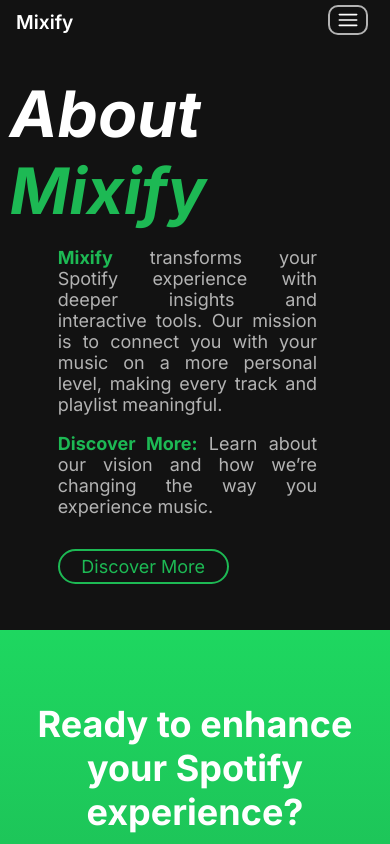
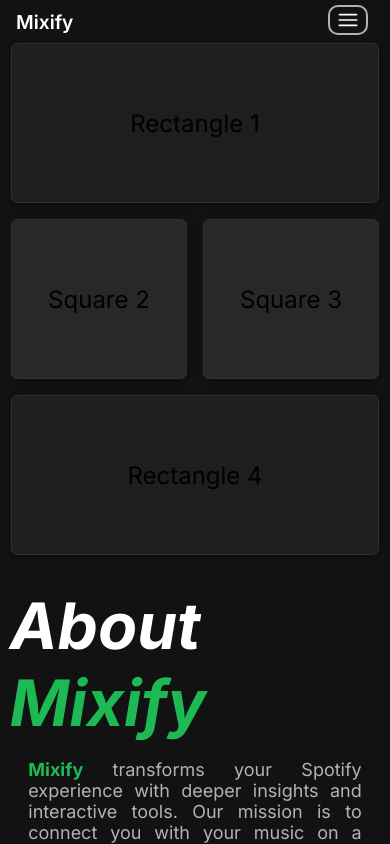
Before and after one commit to 12mihai05/Mixify, a React (Vite) app in the folder mixify/: page / in a window 390 px wide. Shown: the top 844 px of the page. Built offline with nearby package versions, Linux system fonts and the light colour scheme.

Commit message:
home -> features ish

```diff
--- a/mixify/src/App.css
+++ b/mixify/src/App.css
@@ -13,6 +13,8 @@
     --accent-color-2: #1ED760;
 
     --border-color: #333333;
+    --primary-shadow: rgba(0, 0, 0, 0.2);
+
 
     --error-color: #E22134;
     --success-color: #21E27D;
@@ -59,6 +61,7 @@
     --accent-color-2: #1ED760;
 
     --border-color: #CCCCCC;
+    --primary-shadow: rgba(0, 0, 0, 0.3);
 
     --error-color: #E22134;
     --success-color: #21E27D;
--- a/mixify/src/Navbar.jsx
+++ b/mixify/src/Navbar.jsx
@@ -42,8 +42,6 @@
             return newTheme;
         });
     };
-
-    console.log(window.innerWidth)
 
     const toggleNavbar = () => {
         const newDrawerState = !mobileDrawerOpen;
--- a/mixify/src/navbar.css
+++ b/mixify/src/navbar.css
@@ -72,13 +72,19 @@
 .theme{
     max-width: 25px;
     max-height: 25px;
+    transition: transform 0.3s ease;
 }
 
-svg path{
+.theme:active {
+    transform: scale(0.9) rotate(90deg);
+    transition: transform 0.2s cubic-bezier(0.34, 1.56, 0.64, 1);
+}
+
+.theme path{
     fill: var(--primary-text);
 }
 
-svg:hover path {
+.theme:hover path {
     fill: var(--success-color);
 }
 
@@ -187,13 +193,4 @@
         fill: var(--primary-text);
     }
 
-    .theme{
-        transition: transform 0.3s ease;
-    }
-
-    .theme:active {
-        transform: scale(0.9) rotate(90deg);
-        transition: transform 0.2s cubic-bezier(0.34, 1.56, 0.64, 1);
-    }
-
 }
--- a/mixify/src/pages/Home.jsx
+++ b/mixify/src/pages/Home.jsx
@@ -1,9 +1,13 @@
 import About from "./sections/home/AboutHome.jsx"
 import CTA from "./sections/home/CTA.jsx"
+import FeaturesHome from "./sections/home/FeaturesHome.jsx"
 
 export default function Home(){
-    return (<>
+
+    return (
+    <>
+        <FeaturesHome/>
         <About/>
         <CTA/>
-    </>)
+    </>);
 }
--- a/mixify/src/pages/home.css
+++ b/mixify/src/pages/home.css
@@ -1,5 +1,84 @@
 h1{
     margin: 0;
+}
+
+/* Features Section */
+
+.grid-container {
+    display: grid;
+    grid-template-columns: 13rem 7rem 13rem; /* Three columns of 10rem each */
+    grid-template-rows: 13rem 13rem;          /* Two rows of 10rem each */
+    gap: 1rem; /* Space between items */
+    justify-content: center; /* Center the grid horizontally */
+    align-content: center;   /* Center the grid vertically */
+}
+
+.grid-item {
+    background-color: lightgray;
+    display: flex;
+    align-items: center;
+    justify-content: center;
+    font-size: 1.5rem;
+    text-align: center;
+    border: 1px solid var(--border-color);
+    border-radius: 0.4rem;
+    box-shadow: 3px 3px 10px var(--primary-shadow);
+}
+
+.item1 {
+    background-color: var(--secondary-background);
+    grid-column: 1 / span 2; /* Span across the first two columns */
+    grid-row: 1 / 2;         /* In the first row */
+}
+
+.item2 {
+    background-color:  var(--tertiary-background);
+    grid-column: 3 / 4;      /* In the third column */
+    grid-row: 1 / 2;         /* In the first row */
+}
+
+.item3 {
+    background-color: var(--tertiary-background);
+    grid-column: 1 / 2;      /* In the first column */
+    grid-row: 2 / 3;         /* In the second row */
+}
+
+.item4 {
+    background-color: var(--secondary-background);
+    grid-column: 2 / span 2; /* Span across the second and third columns */
+    grid-row: 2 / 3;         /* In the second row */
+}
+
+
+
+@media (max-width: 760px) {
+    .grid-container {
+        display: grid;
+        grid-template-columns: 5rem 5rem 5rem 5rem; /* 4 equal columns */
+        grid-template-rows: 10rem 10rem 10rem; /* Each row is 10rem high */
+        gap: 1rem;
+    }
+
+    .item1 {
+        grid-column: 1 / span 4; /* Spans all 4 columns */
+        grid-row: 1 / 2;
+    }
+
+    .item2 {
+        grid-column: 1 / span 2; /* Spans 2 equal columns (making it 10rem by 10rem) */
+        grid-row: 2 / 3;
+    }
+
+    .item3 {
+        grid-column: 3 / span 2; /* Spans the other 2 columns */
+        grid-row: 2 / 3;
+    }
+
+    .item4 {
+        grid-column: 1 / span 4; /* Spans all 4 columns */
+        grid-row: 3 / 4;
+    }
+
 }
 
 /* About Section */
@@ -23,8 +102,9 @@
 .paragraphs{
     font-size: var(--font-size-xl);
     color: var(--secondary-text);
-    width: 70%;
-    margin: 0 3rem;
+    width: 90%;
+    max-width: 900px;
+    margin: 0 3em;
     text-align: justify;
 }
 
@@ -55,7 +135,7 @@
 .CTA-section{
     box-sizing: border-box;
     font-size: var(--font-size-xxxl);
-    padding: 4em 0;
+    padding: 3em 0;
     background: linear-gradient(to bottom, #1ED760, #1DB954);
 }
 
@@ -90,8 +170,19 @@
     outline: 3px solid var(--primary-background);
 }
 
+.cta-arrow path{
+    fill: var(--primary-background);
+}
+
 @media (max-width: 760px) {
+
+    /* About Section */
+    .about-section .paragraphs{
+        margin: 0 auto;
+    }
+
+    /* CTA Section */
     .CTA-section{
-        font-size: var(--font-size-xl);
+        font-size: var(--font-size-lg);
     }
 }
--- a/mixify/src/pages/sections/home/CTA.jsx
+++ b/mixify/src/pages/sections/home/CTA.jsx
@@ -7,7 +7,11 @@
                     Ready to enhance your Spotify experience?
                 </h1>
 
-                <button className="cta-button">Try It Now &nbsp; &#129130;</button>
+                <button className="cta-button">Try It Now &nbsp;
+                    <svg className="cta-arrow" width="20" height="20" viewBox="0 0 40 41" fill="none" xmlns="http://www.w3.org/2000/svg">
+                        <path d="M30.4375 18.0388L16.4375 3.76429L20 0.195667L40 20.5878L20 40.98L16.4375 37.4114L30.4375 23.1368L0 23.1368V18.0388L30.4375 18.0388Z" fill="#fff"/>
+                    </svg>
+                </button>
             </div>
         </div>
     );
--- /dev/null
+++ b/mixify/src/pages/sections/home/FeaturesHome.jsx
@@ -0,0 +1,15 @@
+import { Link } from "react-router-dom"
+
+export default function FeaturesHome(){
+
+    return(
+    <>
+        <div className="grid-container">
+            <div className="grid-item item1">Rectangle 1</div>
+            <div className="grid-item item2">Square 2</div>
+            <div className="grid-item item3">Square 3</div>
+            <div className="grid-item item4">Rectangle 4</div>
+        </div>
+    </>
+    );
+}
```
